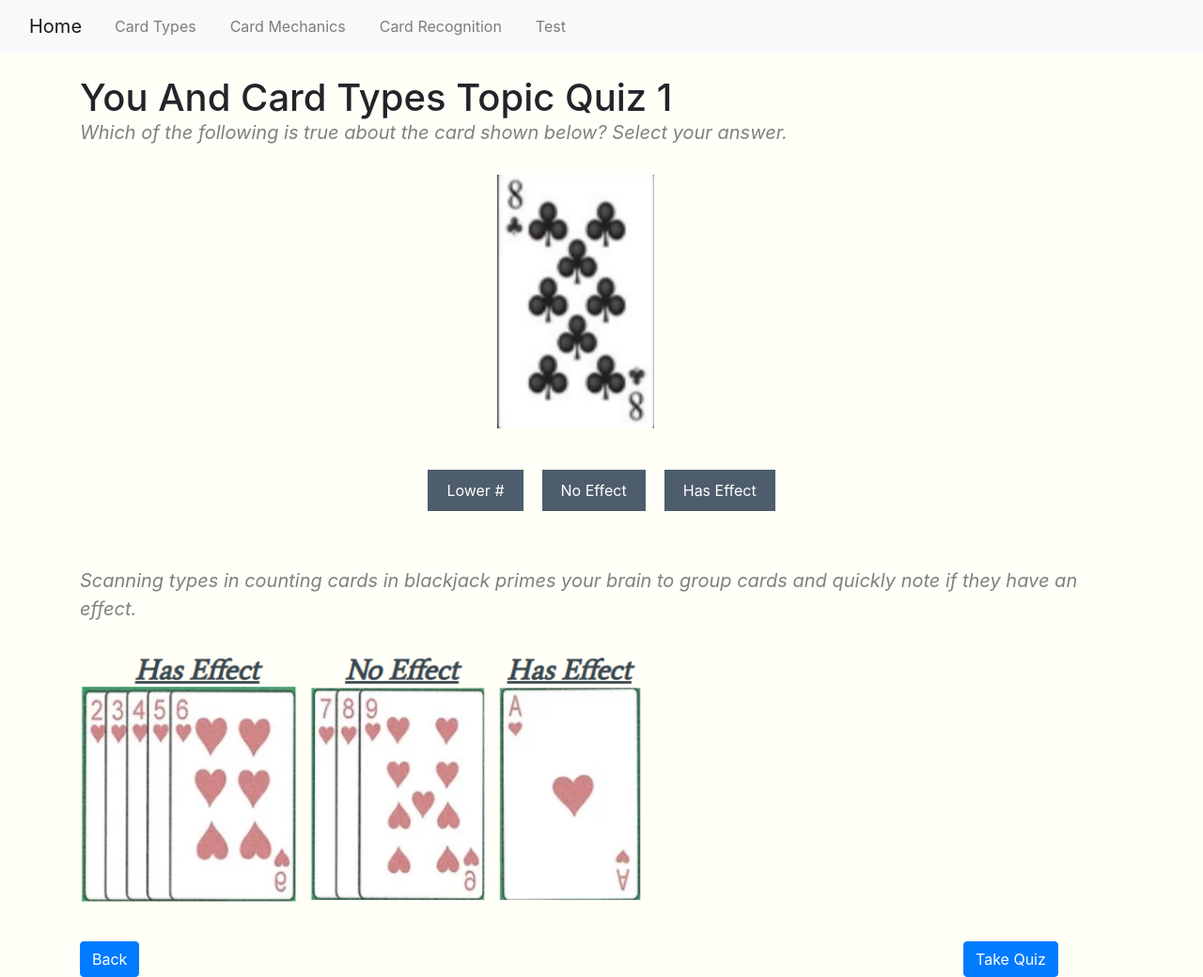
After one commit to paeb37/ui-design, a Flask app: page /quiz/1/1 in a window 1280 px wide. The commit adds this page. Shown: the whole page at 94% size. Run offline with Flask 3, Linux system fonts and the light colour scheme; some libraries are stand-ins or nearby versions.

Commit message:
completed the flow for quiz 1 and each of the states

```diff
--- a/server.py
+++ b/server.py
@@ -422,6 +422,7 @@ def recognition(id):
 
     return render_template('recognitions.html', item=item, itemActor=itemActor, itemGenre=itemGenre, number=number, current_time=current_time, elapsed_time=elapsed_time)
 
+
 '''
 Access the add a new kdrama page OR add a new kdrama
 '''
@@ -483,5 +484,30 @@ def edit_kdrama(id):
     else:# For a GET request, render the edit form with the item data
         return render_template('edit_drama.html', item=item)
 
+
+# BRANDON'S CODE FOR LEARNING / QUIZ
+@app.route('/quiz/<int:id>/<int:state>', methods=['GET'])  # GET request because just requesting info from server
+def quiz(id, state):  # Now function takes both 'id' and 'state' as arguments
+    number = id
+    quiz_state = state  # You can now use the 'state' variable inside your function
+    result = "" # only for the correct/incorrect part
+
+    if number == 1: # Quiz 1
+        if quiz_state == 2: # Correct
+            result = "Correct"
+        elif quiz_state == 3:
+            result = "Incorrect"
+
+    return render_template('quiz.html', number=number, state=quiz_state, result=result)
+
+@app.route('/test')
+def test():
+    items = data[:3] # take first 3
+
+    current_time = datetime.now()
+    elapsed_time = get_elapsed_time()
+
+    return render_template('test.html') # home page
+
 if __name__ == '__main__':
    app.run(debug = True)
--- a/static/main.css
+++ b/static/main.css
@@ -163,3 +163,47 @@ body {
     height: auto;
     width: 80px;
 }
+
+/* brandon additional css */
+
+.quiz-button-container {
+    display: flex;
+    justify-content: center; /* Center horizontally */
+    align-items: center; /* Center vertically if needed */
+    gap: 20px; /* Adjust the gap between buttons as needed */
+    margin: 4%;
+}
+
+.quiz-button {
+    border: none;
+    background-color: #4E5D6C; /* Adjust background color as needed */
+    color: white; /* Text color */
+    padding: 10px 20px; /* Adjust padding as needed */
+    font-size: 16px; /* Adjust font size as needed */
+    cursor: pointer;
+    transition: background-color 0.3s ease;
+}
+
+.quiz-button-green {
+    border: none;
+    background-color: green; /* Adjust background color as needed */
+    color: white; /* Text color */
+    padding: 10px 20px; /* Adjust padding as needed */
+    font-size: 16px; /* Adjust font size as needed */
+    cursor: pointer;
+    transition: background-color 0.3s ease;
+}
+
+.quiz-button-red {
+    border: none;
+    background-color: red; /* Adjust background color as needed */
+    color: white; /* Text color */
+    padding: 10px 20px; /* Adjust padding as needed */
+    font-size: 16px; /* Adjust font size as needed */
+    cursor: pointer;
+    transition: background-color 0.3s ease;
+}
+
+.quiz-button:hover {
+    background-color: #3B4B5A; /* Adjust hover color as needed */
+}
--- a/templates/layout.html
+++ b/templates/layout.html
@@ -56,7 +56,7 @@
       <!-- Navbar links -->
       <ul class="navbar-nav" style="padding-right: 20px;">
         <li class="nav-item">
-          <a class="nav-link" href="/add">Test</a>
+          <a class="nav-link" href="/test">Test</a>
         </li>
       </ul>
     </div>
--- a/templates/overviews.html
+++ b/templates/overviews.html
@@ -79,14 +79,18 @@
 <div class="row type-bottom"> <!-- Top row -->
     <div class="col-md-4"><a href="/learn/1" class="btn btn-primary mt-auto">Back</a></div>
     <div class="col-md-4"><span class="type-bottom-text intro"><i> </i></span></div>
-    <div class="col-md-4"><a href="/overview/3" class="btn btn-primary mt-auto type-bottom-bottom">Take Quiz</a></div>
+    <div class="col-md-4"><a href="/quiz/1/1" class="btn btn-primary mt-auto type-bottom-bottom">Take Quiz</a></div>
 </div>
+
+<!-- Right here is where I make the take quiz part -->
+
 {% elif number == 2 %}
 <div class="row type-bottom"> <!-- Top row -->
     <div class="col-md-4"><a href="/learn/2" class="btn btn-primary mt-auto">Back</a></div>
     <div class="col-md-4"><span class="type-bottom-text intro"><i> </i></span></div>
     <div class="col-md-4"><a href="/example/2" class="btn btn-primary mt-auto type-bottom-bottom">Example</a></div>
 </div>
+
 {% else %}
 <div class="row type-bottom"> <!-- Top row -->
     <div class="col-md-4"><a href="/learn/3" class="btn btn-primary mt-auto">Back</a></div>
--- /dev/null
+++ b/templates/quiz.html
@@ -0,0 +1,216 @@
+{% extends "layout.html" %}
+
+{% block content %}
+
+<!-- To show a particular kdrama -->
+<script>
+    function redirectToQuiz(number, state) {
+        // Assuming 'id' is always '1' in this example.
+        // Change the URL path to match your application's routing structure.
+        window.location.href = '/quiz/' + number + '/' + state;
+  }
+</script>
+
+<br>
+
+<!-- Quiz 1 -->
+{% if number == 1 %}
+    {% if state == 1 %}
+    <h1>
+        You And Card Types Topic Quiz 1
+    </h1>
+
+    <div>
+        <span class="intro">
+            <i>Which of the following is true about the card shown below? Select your answer.
+            </i>
+        </span>
+
+        <div class="row lesson-intro"> <!-- Image -->
+            <div class="col-md-12 text-center">
+                <img src="{{ url_for('static', filename='quiz1_1.png') }}" alt="Logo" class="type-overview-alt-size type-overview">
+            </div>
+        </div>
+
+        <div class="quiz-button-container">
+            <button class="quiz-button" onclick="redirectToQuiz(1, 2)">Lower #</button>
+            <button class="quiz-button" onclick="redirectToQuiz(1, 3)">No Effect</button> <!-- Correct -->
+            <button class="quiz-button" onclick="redirectToQuiz(1, 4)">Has Effect</button>
+        </div>
+    </div>
+
+    {% elif state == 2 or state == 3 or state == 4 %} <!-- The incorrect / correct section -->
+        {% if state == 3 %}
+        <h1>
+            Correct!
+        </h1>
+        {% else %}
+        <h1>
+            Incorrect!
+        </h1>
+        {% endif %}
+
+        <div>
+            <span class="intro">
+                <i>Which of the following is true about the card shown below? Select your answer.
+                </i>
+            </span>
+
+            <div class="row lesson-intro"> <!-- Image -->
+                <div class="col-md-12 text-center">
+                    <img src="{{ url_for('static', filename='quiz1_1.png') }}" alt="Logo" class="type-overview-alt-size type-overview">
+                </div>
+            </div>
+
+            <div class="quiz-button-container">
+                <button class="quiz-button-red" onclick="redirectToQuiz(1, 2)">Lower #</button>
+                <button class="quiz-button-green" onclick="redirectToQuiz(1, 3)">No Effect</button> <!-- Correct -->
+                <button class="quiz-button-red" onclick="redirectToQuiz(1, 4)">Has Effect</button>
+            </div>
+
+            <div class="row type-bottom"> <!-- the buttons towards the bottom -->
+                <div class="col-md-4"><a href="/quiz/1/1" class="btn btn-primary mt-auto">Back</a></div>
+                <div class="col-md-4"><span class="type-bottom-text intro"><i> </i></span></div>
+                <div class="col-md-4"><a href="/quiz/2/1" class="btn btn-primary mt-auto type-bottom-bottom">Next</a></div>
+            </div>
+        </div>
+    {% endif %}
+
+<!-- Quiz 3 -->
+{% elif number == 3 %}
+    {% if state == 1 %}
+    <h1>
+        You And Card Recognition Topic quiz
+    </h1>
+
+    <div>
+        <span class="intro">
+            <i>With a mental count of 0 at the start of a new blackjack game and the following counts are drawn. Is the count positive (+) or negative (-)?
+            </i>
+        </span>
+
+        <div class="row lesson-intro"> <!-- Image -->
+            <div class="col-md-12 text-center">
+                <img src="{{ url_for('static', filename='quiz1_1.png') }}" alt="Logo" class="type-overview-alt-size type-overview">
+            </div>
+        </div>
+
+        <div class="quiz-button-container">
+            <button class="quiz-button" onclick="redirectToQuiz(1, 2)">Positive</button>
+            <button class="quiz-button" onclick="redirectToQuiz(1, 3)">Negative</button>
+        </div>
+    </div>
+
+    {% elif state == 2 or state == 3 %} <!-- The incorrect / correct section -->
+        {% if state == 2 %}
+        <h1>
+            Correct!
+        </h1>
+        {% else %}
+        <h1>
+            Incorrect!
+        </h1>
+        {% endif %}
+
+        <div>
+            <span class="intro">
+                <i>With a mental count of 0 at the start of a new blackjack game and the following counts are drawn. Is the count positive (+) or negative (-)?
+                </i>
+            </span>
+
+            <div class="row lesson-intro"> <!-- Image -->
+                <div class="col-md-12 text-center">
+                    <img src="{{ url_for('static', filename='quiz1_1.png') }}" alt="Logo" class="type-overview-alt-size type-overview">
+                </div>
+            </div>
+
+            <div class="quiz-button-container">
+                <button class="quiz-button-green" onclick="redirectToQuiz(1, 2)">Positive</button>
+                <button class="quiz-button-red" onclick="redirectToQuiz(1, 3)">Negative</button>
+            </div>
+
+            <div class="row type-bottom"> <!-- the buttons towards the bottom -->
+                <div class="col-md-4"><a href="/quiz/1/1" class="btn btn-primary mt-auto">Back</a></div>
+                <div class="col-md-4"><span class="type-bottom-text intro"><i> </i></span></div>
+                <div class="col-md-4"><a href="/quiz/2/1" class="btn btn-primary mt-auto type-bottom-bottom">Next</a></div>
+            </div>
+        </div>
+    {% endif %}
+
+
+
+{% elif number == 4 %}
+<h1>
+    You and Card Recognition Overview
+</h1>
+
+{% else %}
+
+{% endif %}
+
+<br>
+{% if number == 1 %}
+<div>
+    <span class="intro">
+        <i>Scanning types in counting cards in blackjack primes your brain to group cards and quickly note if they have an effect.</i>
+    </span>
+</div>
+
+{% elif number == 2 %}
+<div>
+    <span class="intro">
+        <i>Mechanics give insight on potential draws to inform when to hit or stand in a blackjack game for advantages.</i>
+    </span>
+</div>
+{% else %}
+<div>
+    <span class="intro">
+        <i>Recognition keeps track of probabilistic outcomes during a blackjack game as it progresses with draws using visual cues.</i>
+    </span>
+</div>
+{% endif %}
+
+{% if number == 1 %}
+<div class="row lesson-intro"> <!-- Top row -->
+    <div class="col-md-12">
+        <img src="{{ url_for('static', filename='TypeOverview.png') }}" alt="Logo" class="type-overview-alt-size type-overview">
+    </div>
+</div>
+{% elif number == 2 %}
+<div class="row lesson-intro"> <!-- Top row -->
+    <div class="col-md-12">
+        <img src="{{ url_for('static', filename='MechanicOverview.png') }}" alt="Logo" class="mechanic-overview-alt-size">
+    </div>
+</div>
+{% else %}
+<div class="row lesson-intro"> <!-- Top row -->
+    <div class="col-md-12">
+        <img src="{{ url_for('static', filename='RecognitionOverview.png') }}" alt="Logo" class="recognition-overview-alt-size">
+    </div>
+</div>
+{% endif %}
+
+<br>
+{% if number == 1 %}
+<div class="row type-bottom"> <!-- Top row -->
+    <div class="col-md-4"><a href="/learn/1" class="btn btn-primary mt-auto">Back</a></div>
+    <div class="col-md-4"><span class="type-bottom-text intro"><i> </i></span></div>
+    <div class="col-md-4"><a href="/overview/3" class="btn btn-primary mt-auto type-bottom-bottom">Take Quiz</a></div>
+</div>
+
+{% elif number == 2 %}
+<div class="row type-bottom"> <!-- Top row -->
+    <div class="col-md-4"><a href="/learn/2" class="btn btn-primary mt-auto">Back</a></div>
+    <div class="col-md-4"><span class="type-bottom-text intro"><i> </i></span></div>
+    <div class="col-md-4"><a href="/example/2" class="btn btn-primary mt-auto type-bottom-bottom">Example</a></div>
+</div>
+
+{% else %}
+<div class="row type-bottom"> <!-- Top row -->
+    <div class="col-md-4"><a href="/learn/3" class="btn btn-primary mt-auto">Back</a></div>
+    <div class="col-md-4"><span class="type-bottom-text intro"><i> </i></span></div>
+    <div class="col-md-4"><a href="/example/3" class="btn btn-primary mt-auto type-bottom-bottom">Example</a></div>
+</div>
+{% endif %}
+
+{% endblock %}
```
Also changed, not shown: templates/test.html (added, +49 -0 lines), static/quiz1_1.png (added), static/quiz3_1.png (added).
